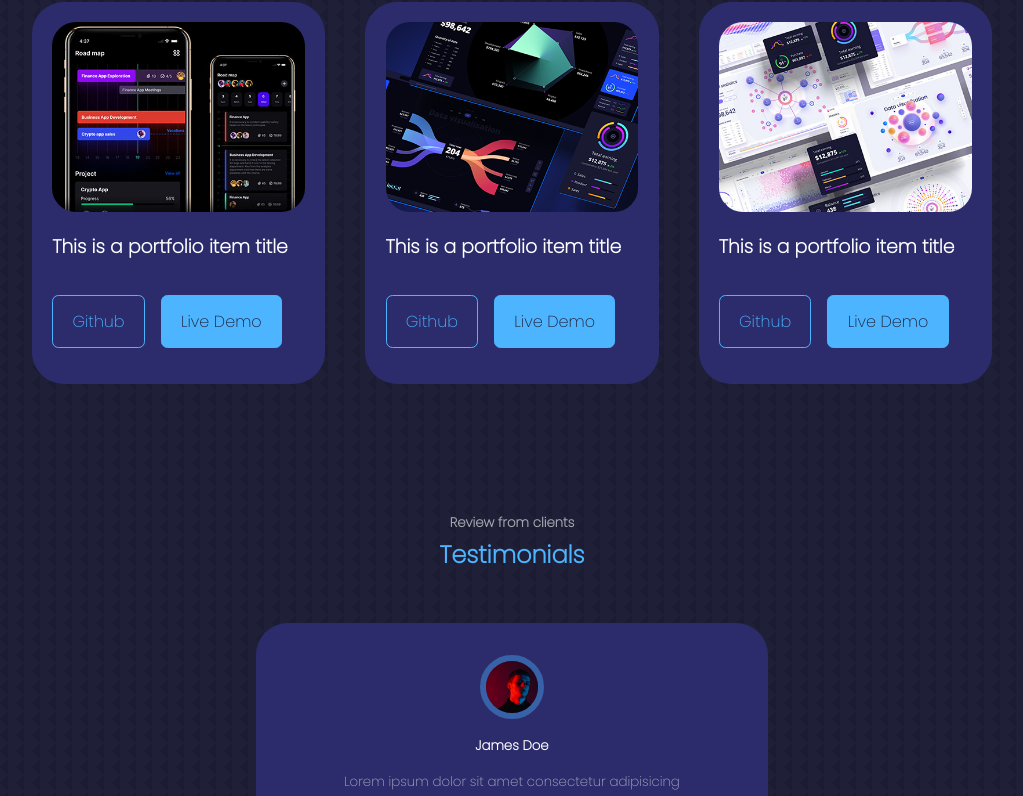
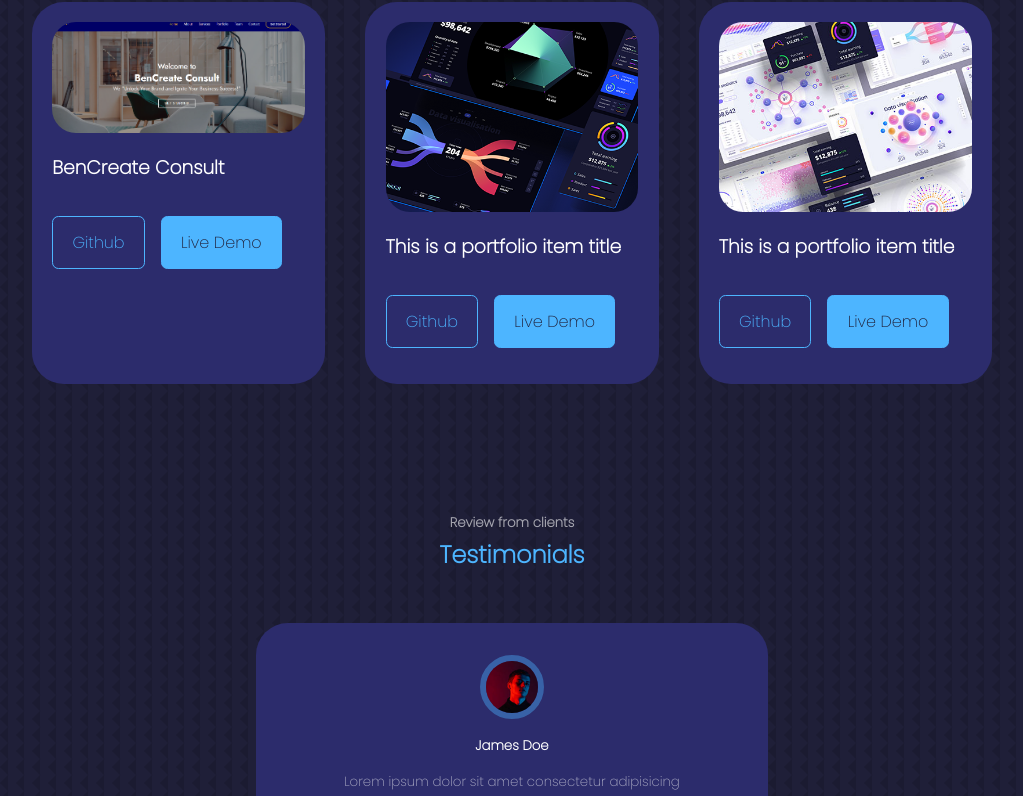
Before and after one commit to ARMSTRONG-AISOSA/personal-react-portfolio, a React (Create React App) app: page / in a window 1280 px wide. Shown: the part 3705-4501 px from the top of the page, without its empty margins (128-1151 px from the left). Built offline with nearby package versions, Linux system fonts and the light colour scheme.

Commit message:
BenCreate 1

```diff
--- a/src/components/portfolio/Portfolio.jsx
+++ b/src/components/portfolio/Portfolio.jsx
@@ -3,7 +3,7 @@ import './portfolio.css';
 import IMG1 from '../../assets/portfolio1.png';
 import IMG2 from '../../assets/portfolio2.png';
 import IMG3 from '../../assets/portfolio3.png';
-import IMG4 from '../../assets/portfolio4.jpg';
+import IMG4 from '../../assets/portfolio4.png';
 import IMG5 from '../../assets/portfolio5.png';
 import IMG6 from '../../assets/portfolio6.jpg';
 
@@ -32,9 +32,9 @@ const data = [
     {
         id: 4,
         image: IMG4,
-        title: 'This is a portfolio item title',
-        github: '#',
-        demo: '#'
+        title: 'BenCreate Consult',
+        github: 'https://github.com/ARMSTRONG-AISOSA/BenCreate/',
+        demo: 'https://armstrong-aisosa.github.io/BenCreate/'
     },
     {
         id: 5,
```
Also changed, not shown: src/assets/portfolio4.jpg (deleted), src/assets/portfolio4.png (added).
